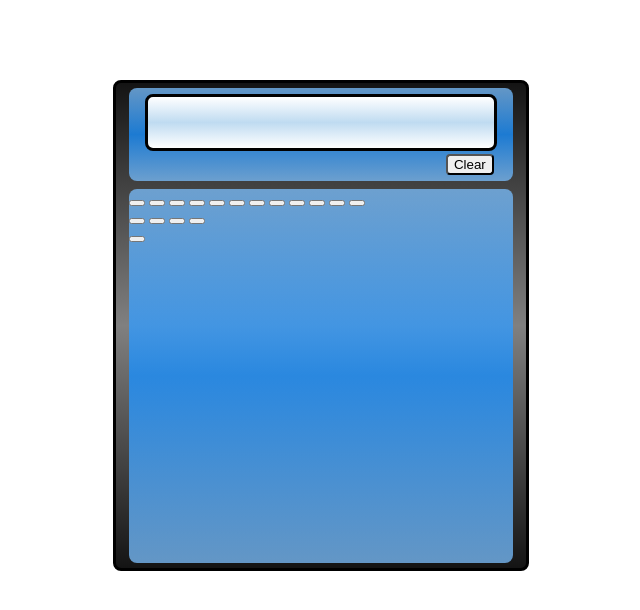
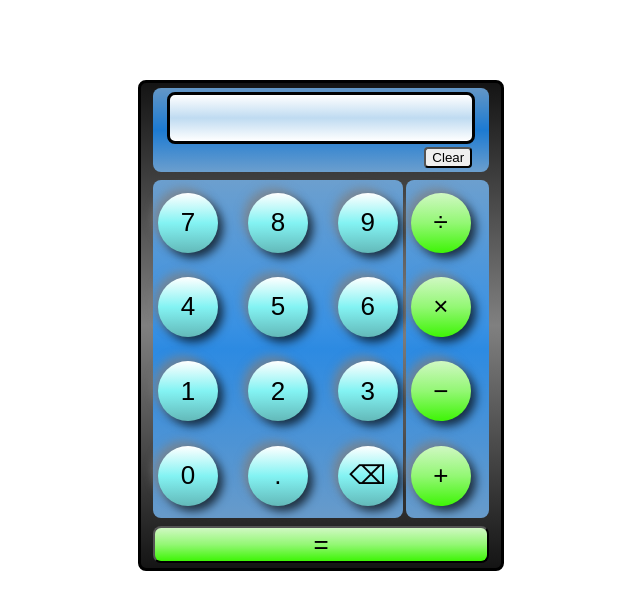
Before and after one commit to DeebieWeebie/calculator, a plain HTML site: page index.html in a window 1280 px wide. Shown: the whole page, without its empty margins (319-959 px from the left). Drawn offline with Linux system fonts and the light colour scheme.

Commit message:
Add button layout and styling

```diff
--- a/calculator.css
+++ b/calculator.css
@@ -14,22 +14,20 @@
     margin: 10vh auto;
     padding: 5px;
     min-width: 300px;
-    max-width: 400px;
+    max-width: 350px;
     min-height: 450px;
     max-height: 475px;
     border: solid black;
     border-radius: 8px;
 }
 
-.display-container,
-.input-container {
+.display-container {
     display: flex;
     flex-direction: column;
     background: linear-gradient(
         rgba(120, 185, 245, 0.788),
         rgba(25, 144, 255, 0.788),
         rgba(120, 185, 245, 0.788));
-    width: 96%;
     border-radius: inherit;
 }
 
@@ -38,6 +36,7 @@
     align-items: center;
     gap: 3px;
     height: 20%;
+    width: 96%;
 }
 
 .display__window {
@@ -65,8 +64,88 @@
 .input-container {
     height: 80%;
     border-radius: 8px;
+    width: 96%;
+    display: flex;
+    flex-direction: row;
+    gap: 3px;
+
 }
 
-.input__numeric {
+.input__left {
+    display: flex;
+    flex-direction: row;
+    flex-wrap: wrap;
+    background: linear-gradient(
+        rgba(120, 185, 245, 0.788),
+        rgba(25, 144, 255, 0.788),
+        rgba(120, 185, 245, 0.788)
+    );
+    border-radius: inherit;
+    justify-content: space-between;
+    align-items: center;
+}
+
+.input__right {
+    display: flex;
+    flex-direction: row;
+    flex-wrap: wrap;
+    background: linear-gradient(
+        rgba(120, 185, 245, 0.788),
+        rgba(25, 144, 255, 0.788),
+        rgba(120, 185, 245, 0.788)
+    );
+    border-radius: inherit;
+    align-items: center;
+    justify-content: space-between;
+    max-width: 225px;
+}
+
+.input__left {
+    width: 90%;
 
 }
+
+.input__right {
+    width: 30%;
+
+
+}
+
+.input__bottom {
+    display: flex;
+    flex-direction: column;
+    width: 96%;
+    border-radius: inherit;
+}
+
+.input__numeric, .input__backspace, .input__operator {
+   margin: 5px;
+   border: none;
+   font-size: 26px;
+   color: black;
+   width: 60px;
+   height: 60px;
+   border-radius: 50%;
+   box-shadow: -5px -5px 10px rgba(128, 128, 128, 0.7),
+    5px 5px 10px rgba(0, 0, 0, 0.7);
+}
+
+.input__numeric, .input__backspace {
+    background-color: lightskyblue;
+    background-image: linear-gradient(
+        to bottom, white 0%, #83f3f3 50%, #63b9b9 100%
+    );
+}
+
+.input__operator, .input__equality {
+    background-color: rgb(5, 247, 5);
+    background-image: linear-gradient(
+        to bottom, #d0f8c3 0%, #93f774 50%, #3ef506 100%
+    );
+}
+
+.input__equality {
+    font-size: 26px;
+    color: black;
+    border-radius: 8px;
+}
--- a/index.html
+++ b/index.html
@@ -15,28 +15,28 @@
         </div>
         <div class="input-container">
             <div class="input__left">
-                <button class="input__numeric"></button>
-                <button class="input__numeric"></button>
-                <button class="input__numeric"></button>
-                <button class="input__numeric"></button>
-                <button class="input__numeric"></button>
-                <button class="input__numeric"></button>
-                <button class="input__numeric"></button>
-                <button class="input__numeric"></button>
-                <button class="input__numeric"></button>
-                <button class="input__numeric"></button>
-                <button class="input__numeric"></button>
-                <button class="input__backspace"></button>
+                <button class="input__numeric">7</button>
+                <button class="input__numeric">8</button>
+                <button class="input__numeric">9</button>
+                <button class="input__numeric">4</button>
+                <button class="input__numeric">5</button>
+                <button class="input__numeric">6</button>
+                <button class="input__numeric">1</button>
+                <button class="input__numeric">2</button>
+                <button class="input__numeric">3</button>
+                <button class="input__numeric">0</button>
+                <button class="input__numeric">.</button>
+                <button class="input__backspace">⌫</button>
             </div>
             <div class="input__right">
-                <button class="input__operator"></button>
-                <button class="input__operator"></button>
-                <button class="input__operator"></button>
-                <button class="input__operator"></button>
+                <button class="input__operator">÷</button>
+                <button class="input__operator">×</button>
+                <button class="input__operator">−</button>
+                <button class="input__operator">+</button>
             </div>
-            <div class="input__bottom">
-                <button class="input__operator"></button>
-            </div>
+        </div>
+        <div class="input__bottom">
+            <button class="input__equality">=</button>
         </div>
     </div>
 </body>
```
